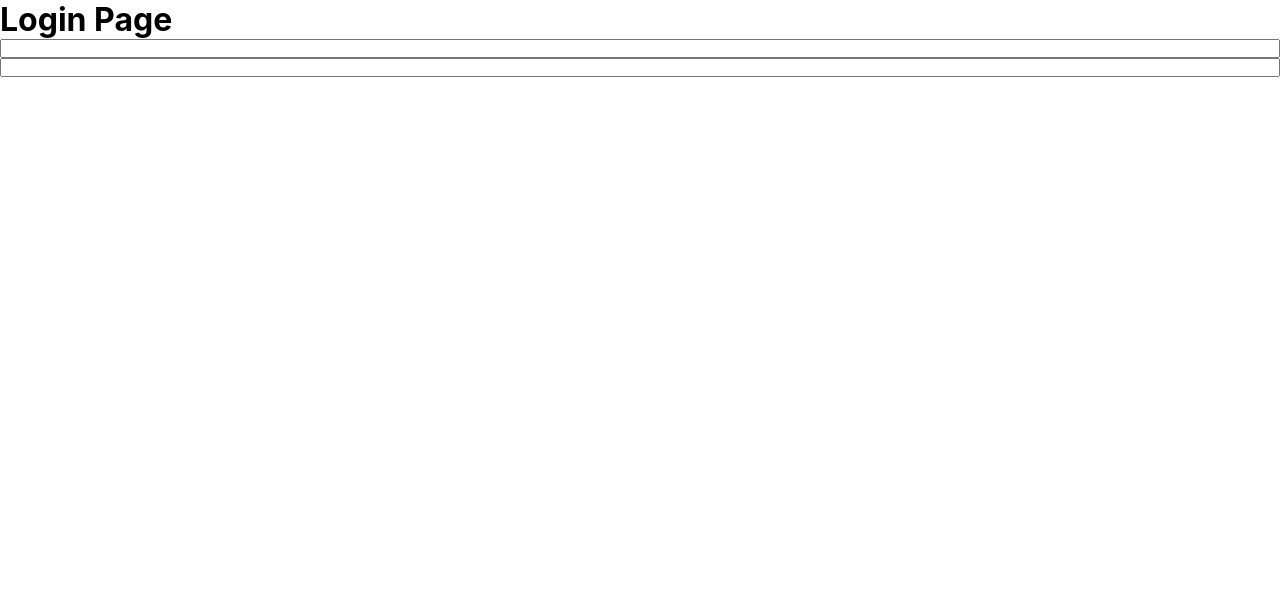
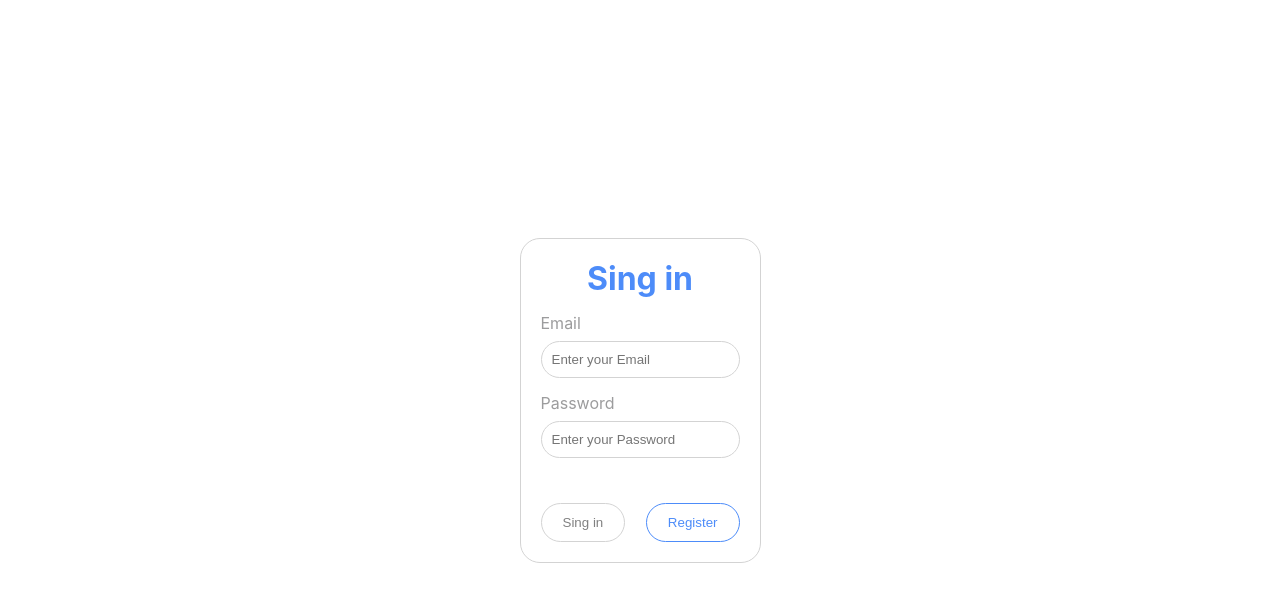
Before and after one commit to groone38/privat-auth, a React (Create React App) app: page /login in a window 1280 px wide. Shown: the top 602 px of the page. Built offline with nearby package versions, Linux system fonts and the light colour scheme.

Commit message:
create login page

```diff
--- /dev/null
+++ b/src/components/Base/BaseInput/BaseInput.tsx
@@ -0,0 +1,22 @@
+import React from "react";
+
+type Props = {};
+
+function BaseInput({ label, type, text, value, onChangeValues, onBlure }: any) {
+  return (
+    <>
+      <label htmlFor={label}>{text}</label>
+      <input
+        type={type}
+        id={label}
+        name={label}
+        placeholder={`Enter your ${text}`}
+        value={value}
+        onChange={onChangeValues}
+        onBlur={onBlure}
+      />
+    </>
+  );
+}
+
+export default BaseInput;
--- /dev/null
+++ b/src/components/validation/Validation.tsx
@@ -0,0 +1,38 @@
+interface ValuesProps {
+  email: string;
+  password: string;
+}
+
+export interface ValidationError {
+  email?: string;
+  password?: string;
+}
+
+export function ValidationEmail(email: string) {
+  let error: string = "";
+
+  const email_pattern =
+    /^(([^<>()[\]\.,;:\s@\"]+(\.[^<>()[\]\.,;:\s@\"]+)*)|(\".+\"))@(([^<>()[\]\.,;:\s@\"]+\.)+[^<>()[\]\.,;:\s@\"]{2,})$/i;
+
+  if (email === "") {
+    error = "Email is Required";
+  } else if (!email_pattern.test(email)) {
+    error = "Email don't match";
+  }
+
+  return error;
+}
+
+export function ValidationPassword(password: string) {
+  let error: string = "";
+  const password_pattern =
+    /^(?=.*[a-z])(?=.*[A-Z])(?=.*\d)(?=.*[#$@!%&*?])[A-Za-z\d#$@!%&*?]{8,30}$/;
+
+  if (password === "") {
+    error = "Password is Required";
+  } else if (!password_pattern.test(password)) {
+    error = "Password don't match";
+  }
+
+  return error;
+}
--- a/src/hoc/PrivateRoute.tsx
+++ b/src/hoc/PrivateRoute.tsx
@@ -1,13 +1,9 @@
 import React from "react";
-import { Navigate, Outlet, Route, useLocation } from "react-router-dom";
-
-type Props = {
-  children: any;
-};
+import { Navigate, Outlet, useLocation } from "react-router-dom";
 
 const PrivateRoute = () => {
   const location = useLocation();
-  const auth = false;
+  const auth = localStorage.getItem("token");
 
   if (!auth) {
     return <Navigate to={"/login"} state={{ from: location }} />;
--- a/src/index.css
+++ b/src/index.css
@@ -20,6 +20,6 @@ code {
 }
 
 a {
-  color: white;
+  /* color: white; */
   text-decoration: none;
 }
--- a/src/pages/Login/Login.module.scss
+++ b/src/pages/Login/Login.module.scss
@@ -1,4 +1,77 @@
+.wrap {
+  position: fixed;
+  top: 0;
+  left: 0;
+  display: flex;
+  align-items: center;
+  justify-content: center;
+  width: 100%;
+  height: 100%;
+}
+
 .form {
   display: flex;
   flex-direction: column;
+  gap: 15px;
+  border: 1px solid lightgray;
+  border-radius: 20px;
+  padding: 20px;
+  max-width: 250px;
+  h1 {
+    text-align: center;
+    color: #4d8cf9;
+  }
+  &__input {
+    display: flex;
+    flex-direction: column;
+    gap: 8px;
+    color: #9c9c9d;
+    span {
+      color: red;
+    }
+    input {
+      padding: 10px;
+      border: 1px solid lightgray;
+      border-radius: 20px;
+      color: gray;
+      outline: none;
+      transition: all 0.5s;
+      &:focus {
+        border: 1px solid #4d8cf9;
+      }
+    }
+  }
+
+  &__btn {
+    display: flex;
+    justify-content: space-between;
+    gap: 10px;
+    margin-top: 30px;
+    button {
+      padding: 11px 21px;
+      border-radius: 20px;
+      background-color: #fff;
+      cursor: pointer;
+      transition: all 0.5s;
+    }
+    &_sing {
+      border: 1px solid lightgray;
+      color: grey;
+      &:hover {
+        background-color: #e5e5e5;
+      }
+    }
+    &_register {
+      border: 1px solid #4d8cf9;
+      a {
+        color: #4d8cf9;
+      }
+      &:hover {
+        background-color: #4d8cf9;
+        a {
+          color: white;
+        }
+      }
+    }
+  }
 }
--- a/src/pages/Login/Login.tsx
+++ b/src/pages/Login/Login.tsx
@@ -1,19 +1,112 @@
-import React from "react";
-import { useLocation, useNavigate } from "react-router-dom";
-import style from "./Login.module.scss";
+import React, { useState } from "react";
+import { Link, useNavigate } from "react-router-dom";
+import classes from "./Login.module.scss";
+import {
+  ValidationEmail,
+  ValidationError,
+  ValidationPassword,
+} from "../../components/validation/Validation";
+import BaseInput from "../../components/Base/BaseInput/BaseInput";
 
-type Props = {};
+interface IUsers {
+  email: string;
+  firstName: string;
+  id: number;
+  lastName: string;
+  password: string;
+  tel: number;
+}
 
-const Login = (props: Props) => {
+const Login = () => {
   const navigate = useNavigate();
-  const location = useLocation();
+  const [values, setValues] = useState({
+    email: "",
+    password: "",
+  });
+  const [errors, setErrors] = useState<ValidationError>({
+    email: "",
+    password: "",
+  });
+
+  const onChangeValues = (e: React.ChangeEvent<HTMLInputElement>): void => {
+    setValues({ ...values, [e.target.name]: e.target.value });
+    setErrors({
+      ...errors,
+      [e.target.name]:
+        e.target.name === "email"
+          ? ValidationEmail(e.target.value)
+          : ValidationPassword(e.target.value),
+    });
+  };
+
+  const onBlure = (e: React.ChangeEvent<HTMLInputElement>) => {
+    switch (e.target.name) {
+      case "email":
+        setErrors({
+          ...errors,
+          [e.target.name]: ValidationEmail(values.email),
+        });
+        break;
+      case "password":
+        setErrors({
+          ...errors,
+          [e.target.name]: ValidationPassword(values.password),
+        });
+    }
+  };
+
+  const onSubmit = async (e: React.FormEvent) => {
+    e.preventDefault();
+    if (
+      values.email !== "" &&
+      values.password !== "" &&
+      errors.email === "" &&
+      errors.password === ""
+    ) {
+      const responce: IUsers = await fetch(
+        `https://649377e50da866a953667096.mockapi.io/auth/users`
+      ).then((res) => res.json());
+
+      console.log(responce);
+    }
+  };
 
   return (
-    <form className={style.form}>
-      <h1>Login Page</h1>
-      <input type="text" />
-      <input type="text" />
-    </form>
+    <div className={classes.wrap}>
+      <form className={classes.form} onSubmit={onSubmit}>
+        <h1>Sing in</h1>
+        <div className={classes.form__input}>
+          <BaseInput
+            label="email"
+            type="text"
+            text="Email "
+            value={values.email}
+            onChangeValues={onChangeValues}
+            onBlure={onBlure}
+          />
+          {errors.email && <span>{errors.email}</span>}
+        </div>
+        <div className={classes.form__input}>
+          <BaseInput
+            label="password"
+            type="password"
+            text="Password "
+            value={values.password}
+            onChangeValues={onChangeValues}
+            onBlure={onBlure}
+          />
+          {errors.password && <span>{errors.password}</span>}
+        </div>
+        <div className={classes.form__btn}>
+          <button type="submit" className={classes.form__btn_sing}>
+            Sing in
+          </button>
+          <button className={classes.form__btn_register}>
+            <Link to={"/register"}>Register</Link>
+          </button>
+        </div>
+      </form>
+    </div>
   );
 };
 
```
Also changed, not shown: src/App.tsx (+0 -19 lines).
